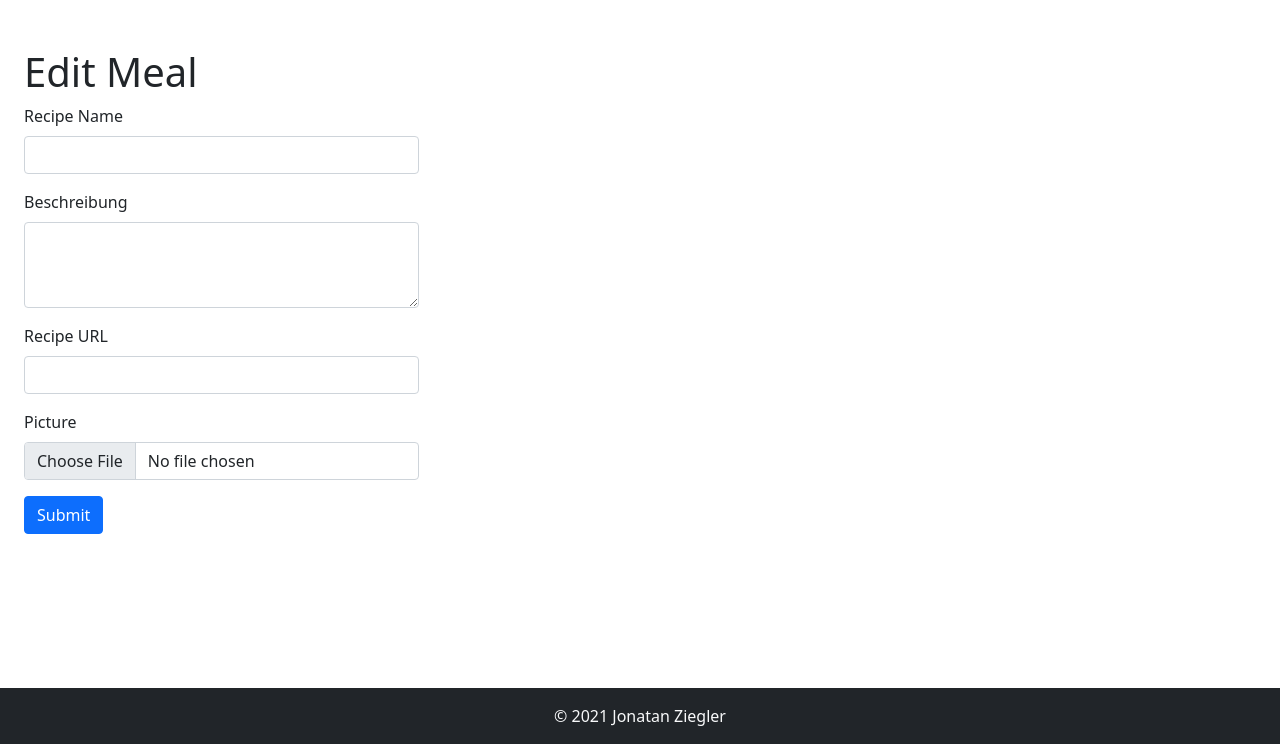
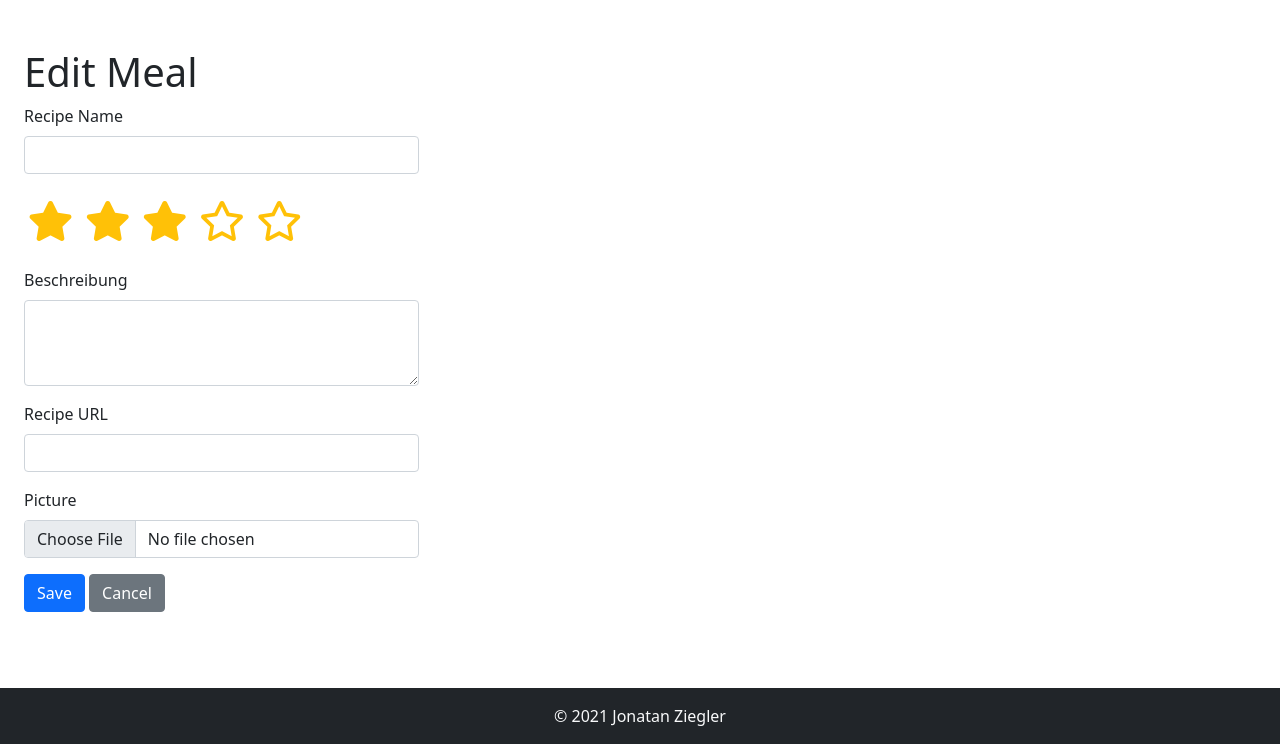
Before and after one commit to worldofjoni/MealManager, a PHP site: page /meal-edit.php in a window 1280 px wide. Shown: the part 56-800 px from the top of the page. Run offline with PHP 8.4, Linux system fonts and the light colour scheme.

Commit message:
updated stars, added filter & add button & del pop

```diff
--- a/public_html/css/style.css
+++ b/public_html/css/style.css
@@ -1,5 +1,3 @@
-
-
 /*
 .preview-img {
     background: url('img/burger.jpg');
@@ -8,8 +6,7 @@
 }
  */
 
-
-body{
+body {
     overflow-x: hidden;
 }
 
@@ -37,15 +34,23 @@ body{
 }
 
 .background-img {
-
-    background: linear-gradient(
-        rgba(255, 255, 255, 0.3),
-        rgba(127, 127, 127, 0.3)
-      ),url('../img/burger.jpg');
+    background: linear-gradient( rgba(255, 255, 255, 0.3), rgba(127, 127, 127, 0.3)), url('../img/burger.jpg');
     background-size: cover;
     background-position: center;
 }
 
-.no-x-scroll{
+.no-x-scroll {
     overflow-x: hidden;
 }
+
+.star-select {
+    background: transparent;
+    border: none !important;
+    font-size: 2.5rem;
+    height: auto;
+}
+
+.star-select i {
+    transition: .2s;
+    transition-timing-function: ease;
+}
--- /dev/null
+++ b/public_html/js/script.js
@@ -0,0 +1,61 @@
+$(document).ready(function() {
+
+    var popoverTriggerList = [].slice.call(document.querySelectorAll('[data-bs-toggle="popover"]'))
+    var popoverList = popoverTriggerList.map(function(popoverTriggerEl) {
+        return new bootstrap.Popover(popoverTriggerEl)
+    })
+
+    var star1 = "<i class=\"fas fa-star\"> </i>";
+    var star2 = "<i class=\"far fa-star\"> </i>";
+    var set = 3;
+
+    function getId(obj) {
+        var oid = $(obj).attr('id').substr(5, 6);
+        // console.log(oid);
+        return oid;
+    };
+
+    function setHtmlTo(oid) {
+        for (var i = 5; i > parseInt(oid); i--) {
+            $("#star-" + i).children().removeClass('fas');
+            $("#star-" + i).children().addClass('far');
+        }
+        for (var i = parseInt(oid); i >= 0; i--) {
+            $("#star-" + i).children().removeClass('far');
+            $("#star-" + i).children().addClass('fas');
+        }
+    };
+
+    function setEffect(effect, toId) {
+        for (var i = 0; i <= parseInt(toId); i++) {
+            $("#star-" + i).children().css("transform", effect);
+        }
+    };
+
+
+
+
+
+
+    $(".star-select").hover(function() {
+
+            setHtmlTo(getId(this));
+        },
+        function() {
+            setHtmlTo(set);
+        });
+
+    $(".star-select").click(function() {
+
+        set = getId(this);
+        setHtmlTo(set);
+        $("#stars").val(set);
+        setEffect("rotate(.2turn)", set);
+        setTimeout(setEffect, 250, "rotate(0)", set);
+
+    });
+
+
+
+
+});
--- a/public_html/meal-edit.php
+++ b/public_html/meal-edit.php
@@ -3,12 +3,24 @@
 
 <div class="container py-5 px-2 mx-auto" style="max-width: 80em;">
     <h1>Edit Meal</h1>
-    <form>
+    <form method="get">
         <div class="row">
             <div class="col-lg-4" style="max-width: 40em;">
                 <div class="mb-3">
                     <label for="recipeName" class="form-label">Recipe Name</label>
-                    <input type="text" class="form-control" id="recipeName">
+                    <input type="text" class="form-control" id="recipeName" >
+                </div>
+                <div class="mb-3">
+                    <label for="stars" class="form-label mb-0 sr-only">Stars</label>
+                    <input type="hidden" id="stars" value="3">
+                    <div>
+                        <button class="star-select text-warning px-1" id="star-1" type='button' tabindex="-1"><i class="fas fa-star"></i></button>
+                        <button class="star-select text-warning px-1" id="star-2" type='button' tabindex="-1"><i class="fas fa-star"></i></button>
+                        <button class="star-select text-warning px-1" id="star-3" type='button' tabindex="-1"><i class="fas fa-star"></i></button>
+                        <button class="star-select text-warning px-1" id="star-4" type='button' tabindex="-1"><i class="far fa-star"></i></button>
+                        <button class="star-select text-warning px-1" id="star-5" type='button' tabindex="-1"><i class="far fa-star"></i></button>
+                    </div>
+
                 </div>
                 <div class="mb-3">
                     <label for="descriptionArea" class="form-label">Beschreibung</label>
@@ -25,9 +37,11 @@
                 <!-- <div class="placeholder ratio ratio-21x9 bg-dark mb-3">
                 </div> -->
 
+
+                <button type="submit" value="submit" class="btn btn-primary">Save</button>
+                <a class="btn btn-secondary" href="#">Cancel</a>
             </div>
         </div>
-        <button type="submit" class="btn btn-primary">Submit</button>
     </form>
 
 
--- a/templates/footer.php
+++ b/templates/footer.php
@@ -14,5 +14,9 @@
     <script src="https://code.jquery.com/jquery-3.3.1.slim.min.js" integrity="sha384-q8i/X+965DzO0rT7abK41JStQIAqVgRVzpbzo5smXKp4YfRvH+8abtTE1Pi6jizo" crossorigin="anonymous"></script>
     <!-- <script src="https://cdnjs.cloudflare.com/ajax/libs/popper.js/1.14.3/umd/popper.min.js" integrity="sha384-ZMP7rVo3mIykV+2+9J3UJ46jBk0WLaUAdn689aCwoqbBJiSnjAK/l8WvCWPIPm49" crossorigin="anonymous"></script> -->
     <script src="vendor\bootstrap\js\bootstrap.bundle.js"></script>
+
+    <!-- Own Java Script -->
+    <script type="text/javascript" src="js/script.js"></script>
+
   </body>
 </html>
--- a/templates/navbar.php
+++ b/templates/navbar.php
@@ -1,6 +1,6 @@
 <nav class="navbar navbar-expand-sm navbar-dark bg-dark p-2 sticky-top">
   <div class="container-fluid">
-    <a class="navbar-brand" href="#"><i class="fas fa-hamburger"></i> MealManger</a>
+    <a class="navbar-brand" href="."><i class="fas fa-hamburger"></i> MealManger</a>
     <button class="navbar-toggler" type="button" data-bs-toggle="collapse" data-bs-target="#navbarSupportedContent" aria-controls="navbarSupportedContent" aria-expanded="false" aria-label="Toggle navigation">
       <span class="navbar-toggler-icon"></span>
     </button>
```
Also changed, not shown: public_html/meal-list.php (+22 -9 lines).
